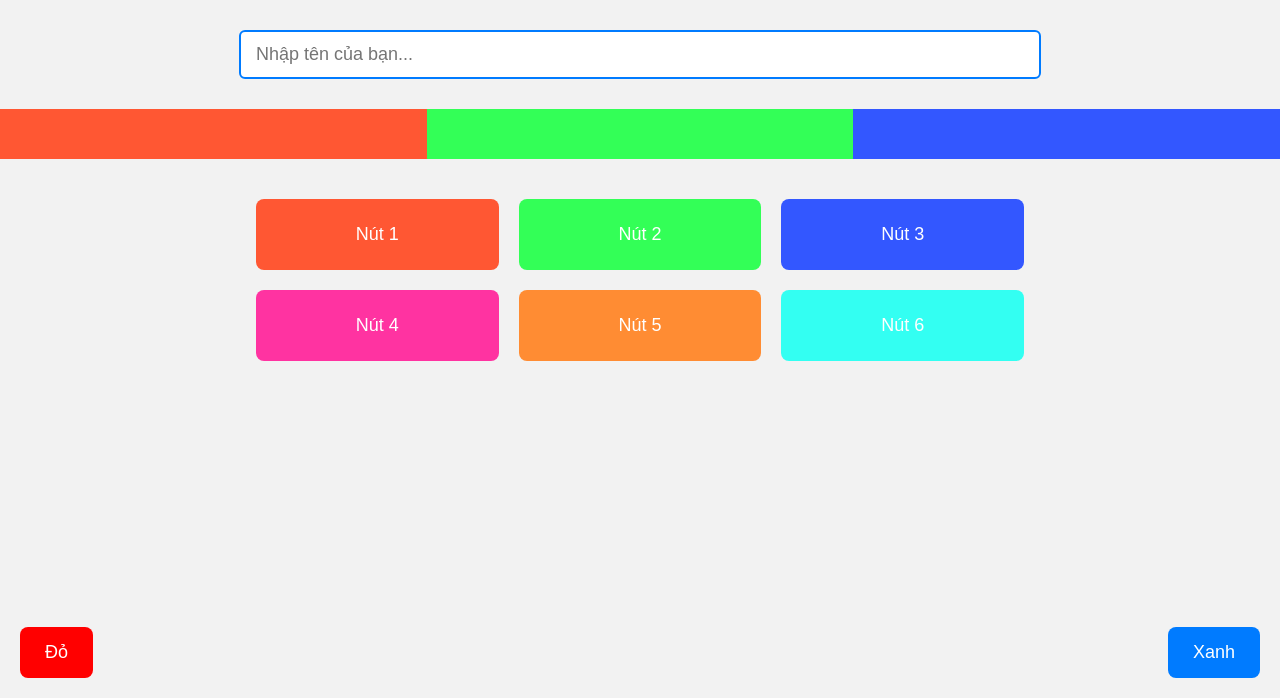
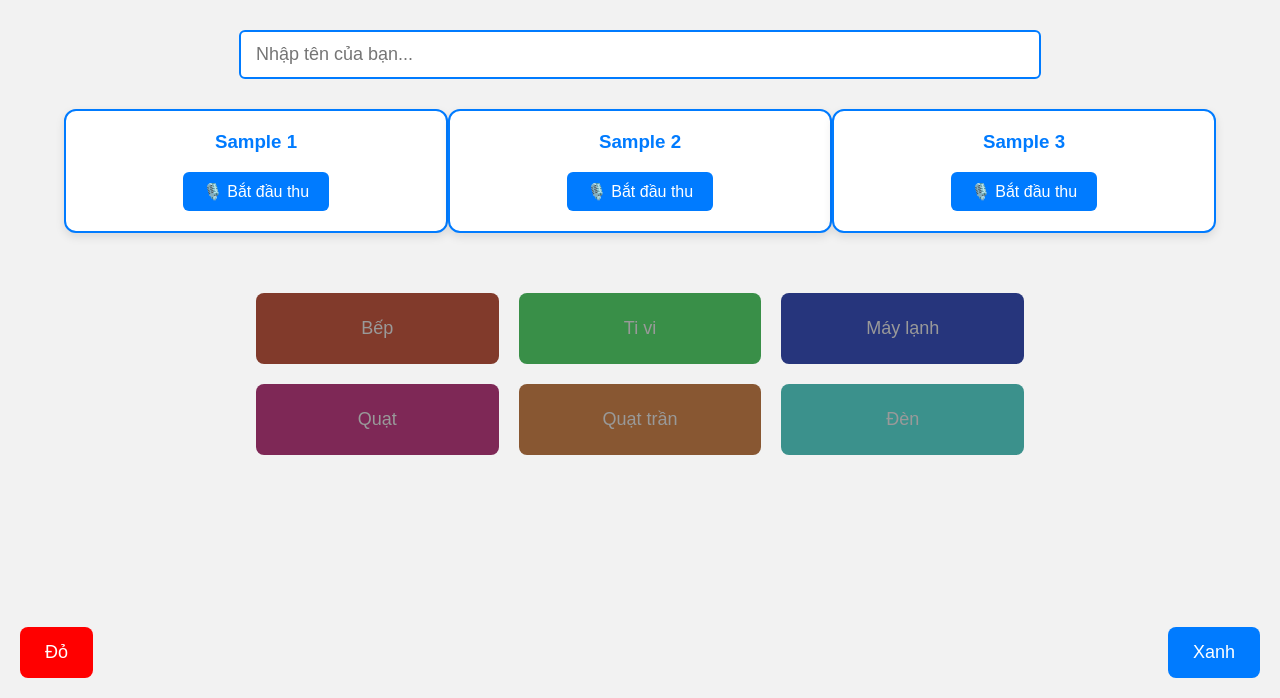
Before and after one commit to goodlbl/Vietnamese_keyword-based_speaker_identification_project, a Django app: page / in a window 1280 px wide. Shown: the part 102-800 px from the top of the page. Run offline with Django 5.2, Linux system fonts and the light colour scheme; data comes from the database, SQL or seed files in the repository; both versions use the stored data as it was after the commit.

Commit message:
mrp mrp 2

```diff
--- a/django_web/member_registing_page/models.py
+++ b/django_web/member_registing_page/models.py
@@ -1,8 +1,13 @@
 from django.db import models
+import json
 
-class ButtonState(models.Model):
-    index = models.IntegerField(unique=True)   # nút thứ mấy (1-6)
-    state = models.BooleanField(default=False) # True = 1, False = 0
+class MemberRecord(models.Model):
+    name = models.CharField(max_length=100)
+    buttons = models.JSONField()  # lưu [0,1,1,0,0,1]
+    audio1 = models.FileField(upload_to='audios/', null=True, blank=True)
+    audio2 = models.FileField(upload_to='audios/', null=True, blank=True)
+    audio3 = models.FileField(upload_to='audios/', null=True, blank=True)
+    created_at = models.DateTimeField(auto_now_add=True)
 
     def __str__(self):
-        return f"Button {self.index}: {int(self.state)}"
+        return f"{self.name} ({self.created_at:%Y-%m-%d %H:%M:%S})"
--- a/django_web/member_registing_page/templates/member_registing_page/index.html
+++ b/django_web/member_registing_page/templates/member_registing_page/index.html
@@ -10,7 +10,6 @@
             background-color: #f2f2f2;
         }
 
-        /* ---------------- Header ---------------- */
         header {
             background-color: #007BFF;
             color: white;
@@ -20,7 +19,6 @@
             padding: 30px 0;
         }
 
-        /* ---------------- Input box ---------------- */
         .name-input {
             text-align: center;
             margin: 30px 0;
@@ -34,19 +32,44 @@
             outline: none;
         }
 
-        /* ---------------- 3 thanh ngang màu ---------------- */
-        .color-bars {
+        .audio-section {
             display: flex;
-            width: 100%;
-            height: 50px;
+            justify-content: space-around;
+            margin: 20px auto;
+            width: 90%;
         }
-        .bar1 { background-color: #FF5733; flex: 1; }
-        .bar2 { background-color: #33FF57; flex: 1; }
-        .bar3 { background-color: #3357FF; flex: 1; }
+
+        .audio-box {
+            background-color: white;
+            border: 2px solid #007BFF;
+            border-radius: 12px;
+            padding: 20px;
+            width: 30%;
+            text-align: center;
+            box-shadow: 0 4px 10px rgba(0,0,0,0.1);
+        }
+
+        .audio-box h3 {
+            margin-top: 0;
+            color: #007BFF;
+        }
+
+        .audio-box button {
+            background-color: #007BFF;
+            color: white;
+            border: none;
+            padding: 10px 20px;
+            border-radius: 6px;
+            cursor: pointer;
+            font-size: 16px;
+        }
+
+        .audio-box button.recording {
+            background-color: red;
+        }
 
         .spacer { height: 40px; }
 
-        /* ---------------- 6 nút ---------------- */
         .button-grid {
             display: grid;
             grid-template-columns: repeat(3, 1fr);
@@ -54,7 +77,7 @@
             width: 60%;
             margin: 0 auto;
         }
-        .button-grid form { margin: 0; }
+
         .button-grid button {
             width: 100%;
             padding: 25px;
@@ -66,7 +89,6 @@
             transition: 0.2s;
         }
 
-        /* Màu gốc 6 nút */
         .btn1 { background-color: #FF5733; }
         .btn2 { background-color: #33FF57; }
         .btn3 { background-color: #3357FF; }
@@ -74,10 +96,8 @@
         .btn5 { background-color: #FF8C33; }
         .btn6 { background-color: #33FFF2; }
 
-        /* Trạng thái "off" tối màu */
         .off { filter: brightness(0.6) grayscale(0.3); }
 
-        /* ---------------- 2 nút góc ---------------- */
         .corner-button {
             position: fixed;
             bottom: 20px;
@@ -88,9 +108,14 @@
             color: white;
             cursor: pointer;
         }
-        .bottom-right { right: 20px; background-color: #007BFF; }  /* xanh */
-        .bottom-left { left: 20px; background-color: red; }         /* đỏ */
+
+        .bottom-right { right: 20px; background-color: #007BFF; }
+        .bottom-left { left: 20px; background-color: red; }
     </style>
+    <script>
+        const csrftoken = '{{ csrf_token }}';
+    </script>
+
 </head>
 <body>
 
@@ -98,33 +123,126 @@
 
 <!-- Ô nhập tên -->
 <div class="name-input">
-    <input type="text" placeholder="Nhập tên của bạn...">
+    <input type="text" id="username" placeholder="Nhập tên của bạn...">
 </div>
 
-<!-- 3 thanh màu -->
-<div class="color-bars">
-    <div class="bar1"></div>
-    <div class="bar2"></div>
-    <div class="bar3"></div>
+<!-- 3 ô thu âm -->
+<div class="audio-section">
+    <div class="audio-box" id="rec1">
+        <h3>Sample 1</h3>
+        <button onclick="toggleRecord(1)">🎙️ Bắt đầu thu</button>
+        <audio controls id="player1" style="display:none;"></audio>
+    </div>
+    <div class="audio-box" id="rec2">
+        <h3>Sample 2</h3>
+        <button onclick="toggleRecord(2)">🎙️ Bắt đầu thu</button>
+        <audio controls id="player2" style="display:none;"></audio>
+    </div>
+    <div class="audio-box" id="rec3">
+        <h3>Sample 3</h3>
+        <button onclick="toggleRecord(3)">🎙️ Bắt đầu thu</button>
+        <audio controls id="player3" style="display:none;"></audio>
+    </div>
 </div>
 
 <div class="spacer"></div>
 
 <!-- 6 nút trạng thái -->
 <div class="button-grid">
-    {% for b in buttons %}
-    <form method="POST" action="{% url 'toggle_button' b.index %}">
-        {% csrf_token %}
-        <button class="btn{{ b.index }} {% if not b.state %}off{% endif %}">
-            Nút {{ b.index }}
-        </button>
-    </form>
-    {% endfor %}
+    <button class="btn1 off" onclick="toggleBtn(1)">Bếp</button>
+    <button class="btn2 off" onclick="toggleBtn(2)">Ti vi</button>
+    <button class="btn3 off" onclick="toggleBtn(3)">Máy lạnh</button>
+    <button class="btn4 off" onclick="toggleBtn(4)">Quạt</button>
+    <button class="btn5 off" onclick="toggleBtn(5)">Quạt trần</button>
+    <button class="btn6 off" onclick="toggleBtn(6)">Đèn</button>
 </div>
 
 <!-- Nút góc -->
-<button class="corner-button bottom-left">Đỏ</button>
-<button class="corner-button bottom-right">Xanh</button>
+<button class="corner-button bottom-left" onclick="resetAll()">Đỏ</button>
+<button class="corner-button bottom-right" onclick="sendAll()">Xanh</button>
 
+<script>
+let recorders = {};
+let audioChunks = {};
+let streams = {};
+let audioBlobs = {};  // lưu 3 file audio
+let buttonStates = [0,0,0,0,0,0];  // 6 nút trạng thái
+
+async function toggleRecord(id) {
+    const btn = document.querySelector(`#rec${id} button`);
+    const player = document.querySelector(`#player${id}`);
+
+    if (!recorders[id]) {
+        try {
+            const stream = await navigator.mediaDevices.getUserMedia({ audio: true });
+            streams[id] = stream;
+            const recorder = new MediaRecorder(stream);
+            audioChunks[id] = [];
+
+            recorder.ondataavailable = e => audioChunks[id].push(e.data);
+            recorder.onstop = () => {
+                const blob = new Blob(audioChunks[id], { type: 'audio/webm' });
+                audioBlobs[id] = blob;
+                const url = URL.createObjectURL(blob);
+                player.src = url;
+                player.style.display = 'block';
+            };
+
+            recorder.start();
+            recorders[id] = recorder;
+            btn.textContent = "⏹ Dừng thu";
+            btn.classList.add("recording");
+        } catch (err) {
+            alert("Không truy cập được micro: " + err.message);
+        }
+    } else {
+        recorders[id].stop();
+        streams[id].getTracks().forEach(track => track.stop());
+        recorders[id] = null;
+        btn.textContent = "🎙️ Bắt đầu thu";
+        btn.classList.remove("recording");
+    }
+}
+
+function toggleBtn(i) {
+    const btn = document.querySelector(`.btn${i}`);
+    buttonStates[i-1] = 1 - buttonStates[i-1];
+    btn.classList.toggle("off");
+}
+
+function resetAll() {
+    document.getElementById("username").value = "";
+    buttonStates = [0,0,0,0,0,0];
+    for (let i=1; i<=6; i++) document.querySelector(`.btn${i}`).classList.add("off");
+    audioBlobs = {};
+    alert("Đã reset toàn bộ.");
+}
+
+async function sendAll() {
+    const name = document.getElementById("username").value.trim();
+    if (!name) return alert("Hãy nhập tên trước khi gửi.");
+
+    const formData = new FormData();
+    formData.append("name", name);
+    formData.append("buttons", JSON.stringify(buttonStates));
+
+    for (let i=1; i<=3; i++) {
+        if (audioBlobs[i]) formData.append(`audio${i}`, audioBlobs[i], `sample${i}.webm`);
+    }
+
+    const resp = await fetch("{% url 'submit_all' %}", {
+        method: "POST",
+        body: formData,
+        headers: { "X-CSRFToken": "{{ csrf_token }}" }
+    });
+
+
+    if (resp.ok) {
+        alert("✅ Dữ liệu đã được gửi thành công!");
+    } else {
+        alert("❌ Gửi thất bại!");
+    }
+}
+</script>
 </body>
 </html>
--- a/django_web/member_registing_page/urls.py
+++ b/django_web/member_registing_page/urls.py
@@ -3,5 +3,5 @@ from . import views
 
 urlpatterns = [
     path('', views.home, name='home'),
-    path('toggle/<int:idx>/', views.toggle_button, name='toggle_button'),
+    path('submit_all/', views.submit_all, name='submit_all'),
 ]
--- a/django_web/member_registing_page/views.py
+++ b/django_web/member_registing_page/views.py
@@ -1,22 +1,26 @@
-from django.shortcuts import render, redirect
-from .models import ButtonState
+from django.shortcuts import render
+from django.http import JsonResponse
+from django.views.decorators.csrf import csrf_exempt
+from .models import MemberRecord
+import json
 
 def home(request):
-    # Khởi tạo 6 nút nếu chưa có
-    if ButtonState.objects.count() == 0:
-        for i in range(1, 7):
-            ButtonState.objects.create(index=i, state=False)
+    return render(request, 'member_registing_page/index.html')
 
-    buttons = ButtonState.objects.all().order_by('index')
+@csrf_exempt
+def submit_all(request):
+    if request.method == 'POST':
+        name = request.POST.get('name')
+        buttons = json.loads(request.POST.get('buttons'))  # chuyển từ JSON string sang list
 
-    return render(request, 'member_registing_page/index.html', {'buttons': buttons})
+        record = MemberRecord.objects.create(name=name, buttons=buttons)
 
+        for i in range(1,4):
+            audio = request.FILES.get(f'audio{i}')
+            if audio:
+                setattr(record, f'audio{i}', audio)
 
-def toggle_button(request, idx):
-    try:
-        btn = ButtonState.objects.get(index=idx)
-        btn.state = not btn.state
-        btn.save()
-    except ButtonState.DoesNotExist:
-        pass
-    return redirect('home')  # quay lại trang chính
+        record.save()
+        return JsonResponse({'status': 'ok'})
+
+    return JsonResponse({'error': 'invalid request'}, status=400)
```
Also changed, not shown: django_web/db.sqlite3.
